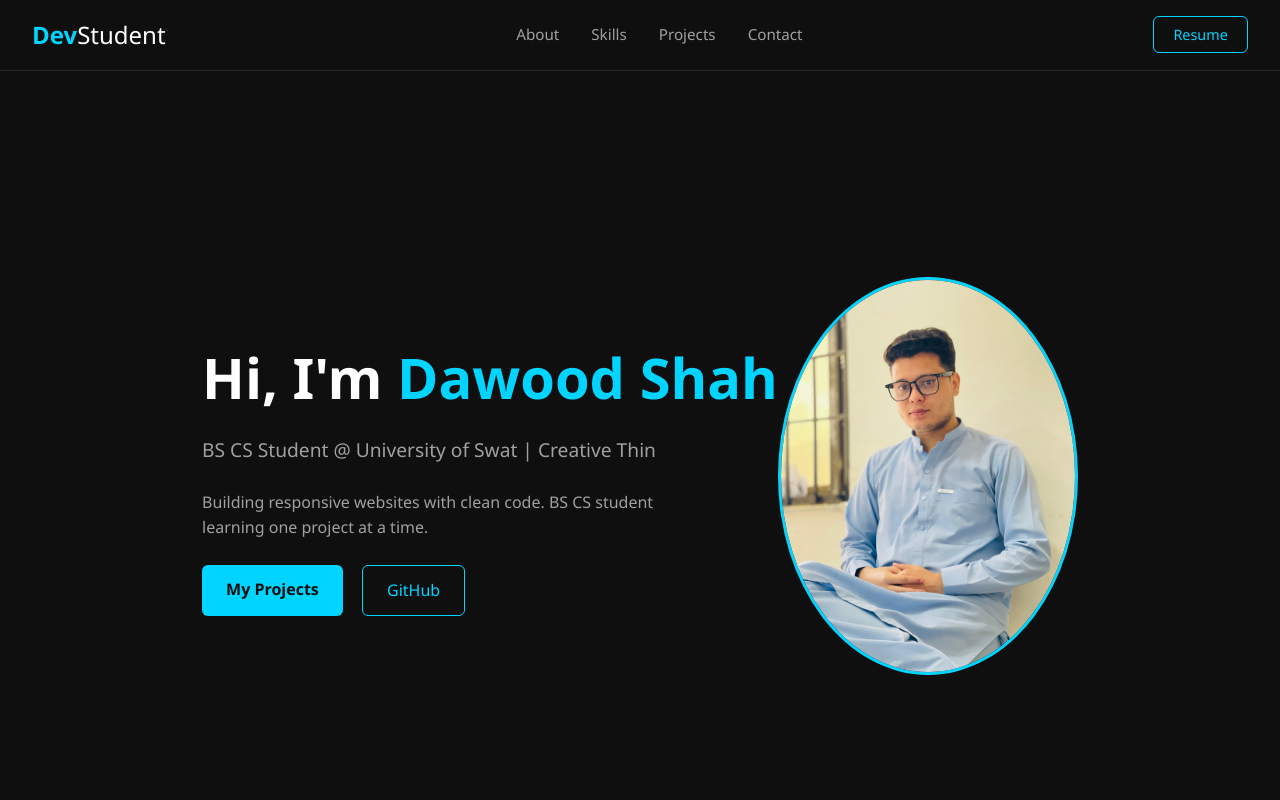
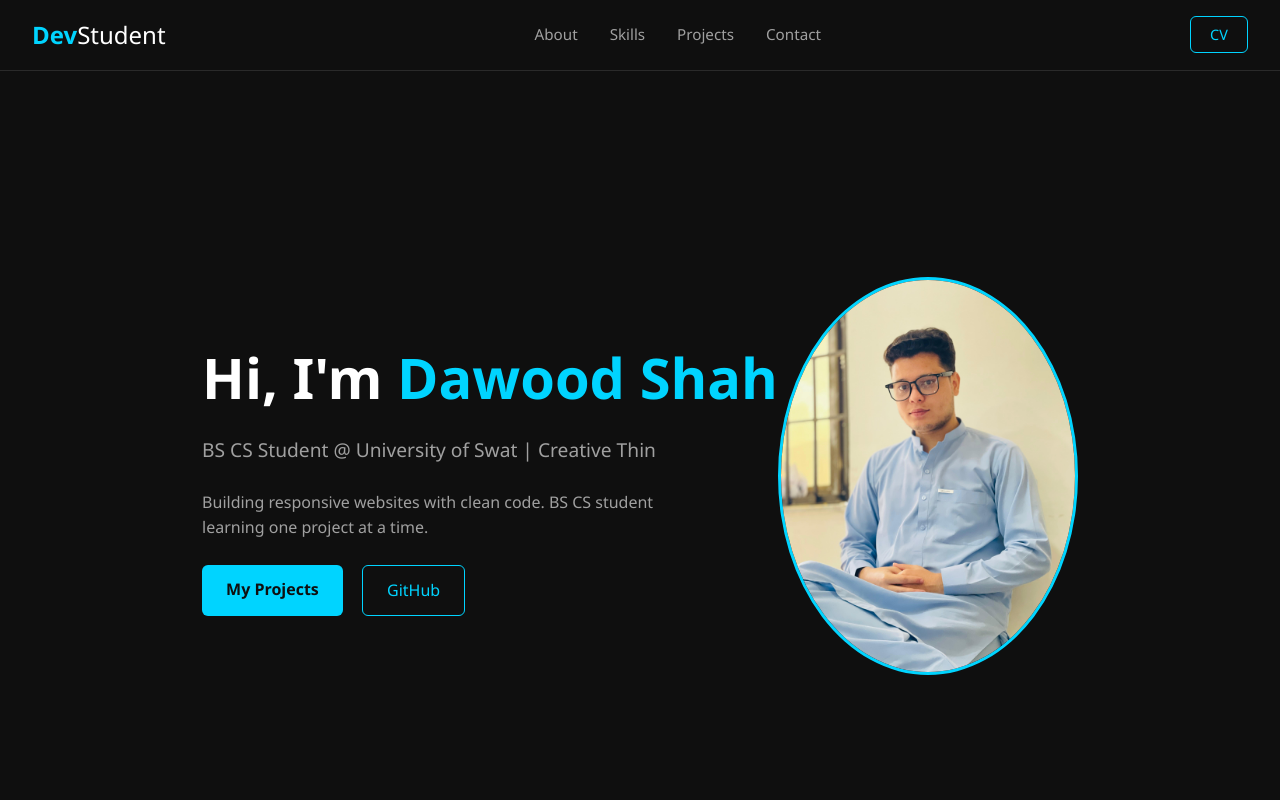
Before and after one commit to Dawood41/my-portfolio, a plain HTML site: page index.html in a window 1280 px wide. Shown: the top 800 px of the page. Drawn offline with Linux system fonts and the light colour scheme.

Commit message:
Change Resume to CV in navbar

```diff
--- a/index.html
+++ b/index.html
@@ -29,7 +29,7 @@
       </button>
 
       <div class="nav-resume">
-        <a href="#" class="btn">Resume</a>
+        <a href="#" class="btn">CV</a>
       </div>
     </nav>
   </header>
```
